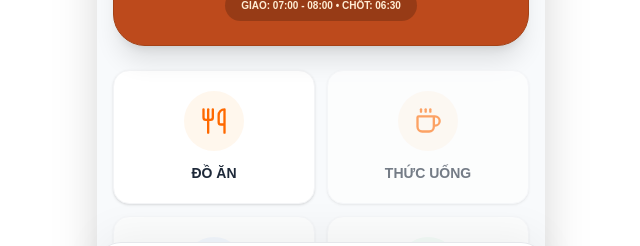
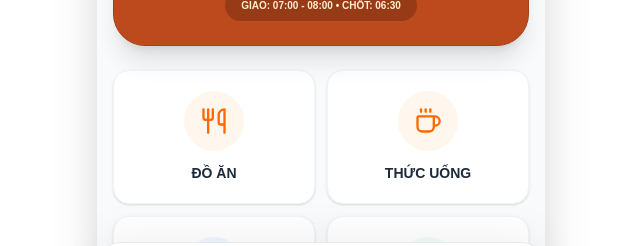
Before and after one commit to Venn2006/giao-nong, a Next.js app: page / in a window 1280 px wide. Shown: the part 450-696 px from the top of the page, without its empty margins (319-959 px from the left). Built offline with nearby package versions, Linux system fonts and the light colour scheme.

Commit message:
Mo khoa toan bo 4 nut dich vu tren Trang chu

```diff
--- a/app/page.tsx
+++ b/app/page.tsx
@@ -134,27 +134,27 @@ export default function HomePage() {
           </div>
         )}
 
-        {/* 4 NÚT DỊCH VỤ - ĐÃ SỬA THÀNH /do-an */}
+        {/* 4 NÚT DỊCH VỤ - ĐÃ MỞ KHÓA TOÀN BỘ */}
         <div className="grid grid-cols-2 gap-3">
            <button onClick={() => router.push('/do-an')} className="bg-white p-5 rounded-2xl flex flex-col items-center gap-3 shadow-sm border border-gray-100 active:scale-95 transition-all">
               <div className="bg-orange-50 p-4 rounded-full text-orange-500"><Utensils size={28}/></div>
               <span className="font-black text-gray-800 text-sm">ĐỒ ĂN</span>
            </button>
-           <button className="bg-white p-5 rounded-2xl flex flex-col items-center gap-3 shadow-sm border border-gray-100 opacity-60">
+           <button onClick={() => router.push('/thuc-uong')} className="bg-white p-5 rounded-2xl flex flex-col items-center gap-3 shadow-sm border border-gray-100 active:scale-95 transition-all">
               <div className="bg-orange-50 p-4 rounded-full text-orange-500"><Coffee size={28}/></div>
               <span className="font-black text-gray-800 text-sm">THỨC UỐNG</span>
            </button>
-           <button className="bg-white p-5 rounded-2xl flex flex-col items-center gap-3 shadow-sm border border-gray-100 opacity-60">
+           <button onClick={() => router.push('/giao-hang')} className="bg-white p-5 rounded-2xl flex flex-col items-center gap-3 shadow-sm border border-gray-100 active:scale-95 transition-all">
               <div className="bg-blue-50 p-4 rounded-full text-blue-500"><Box size={28}/></div>
               <span className="font-black text-gray-800 text-sm">GIAO HÀNG</span>
            </button>
-           <button className="bg-white p-5 rounded-2xl flex flex-col items-center gap-3 shadow-sm border border-gray-100 opacity-60">
+           <button onClick={() => router.push('/dat-xe')} className="bg-white p-5 rounded-2xl flex flex-col items-center gap-3 shadow-sm border border-gray-100 active:scale-95 transition-all">
               <div className="bg-green-50 p-4 rounded-full text-green-500"><Car size={28}/></div>
               <span className="font-black text-gray-800 text-sm">ĐẶT XE</span>
            </button>
         </div>
 
-        {/* GỢI Ý NÓNG SỐT - ĐÃ SỬA THÀNH /do-an VÀ LINK BUCKET CHUẨN */}
+        {/* GỢI Ý NÓNG SỐT */}
         <div>
            <h2 className="font-black text-gray-800 text-lg mb-4 flex items-center gap-2">
              Gợi Ý Nóng Sốt <Flame className="text-red-500 fill-red-500" size={20} />
```
